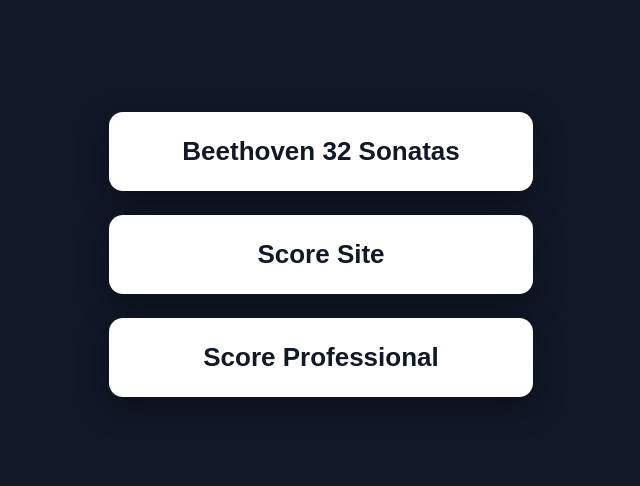
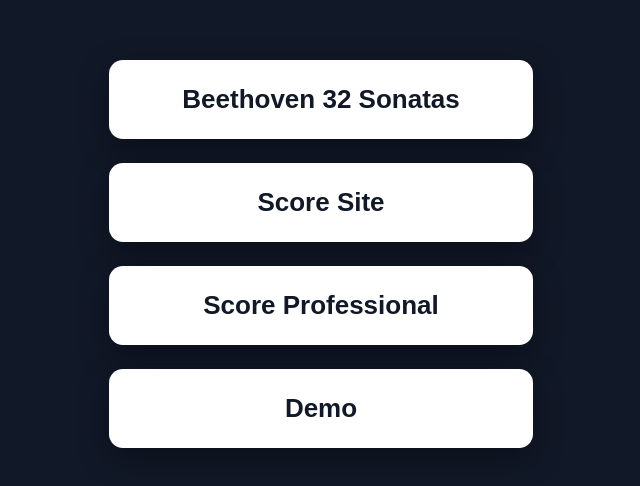
Before and after one commit to EvgenyTsizin/MuTube-Site, a plain HTML site: page index.html in a window 1280 px wide. Shown: the part 146-632 px from the top of the page, without its empty margins (319-959 px from the left). Drawn offline with Linux system fonts and the light colour scheme.

Commit message:
Update index.html - Demo site added

```diff
--- a/index.html
+++ b/index.html
@@ -76,5 +76,11 @@
     >
         Score Professional
     </a>
+    <a
+    class="app-button"
+    href="https://proud-violet-a73e.ytsizin.workers.dev/demo"
+>
+    Demo
+     </a>
 </body>
 </html>
```
